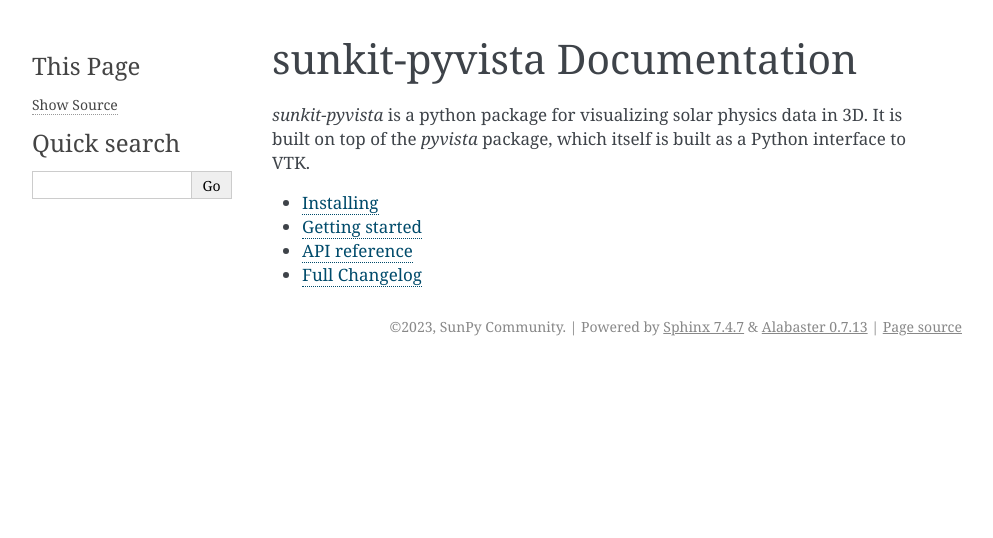
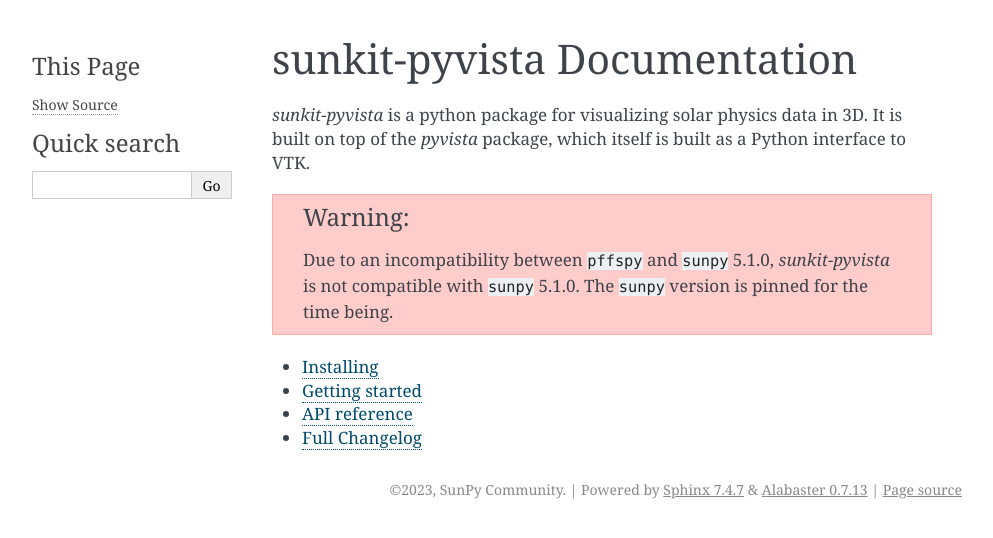
Before and after one commit to sunpy/sunkit-pyvista, a Sphinx documentation site: the page built from docs/index.rst, in a window 1280 px wide. Shown: the top 538 px of the page, without its empty margins (148-1141 px from the left). Built offline with Sphinx 7.4.7, drawn with Linux system fonts in a browser that asks for light colours; pages that are not in the unit, such as notebooks, are missing from menus; the version number could not be read and is left out.

Commit message:
pin sunpy (#154)

```diff
--- a/docs/index.rst
+++ b/docs/index.rst
@@ -4,6 +4,11 @@
 
 `sunkit-pyvista` is a python package for visualizing solar physics data in 3D.
 It is built on top of the `pyvista` package, which itself is built as a Python interface to VTK.
+
+.. warning::
+
+   Due to an incompatibility between ``pffspy`` and ``sunpy`` 5.1.0, `sunkit-pyvista` is not compatible with ``sunpy`` 5.1.0.
+   The ``sunpy`` version is pinned for the time being.
 
 .. toctree::
    :maxdepth: 2
--- a/setup.cfg
+++ b/setup.cfg
@@ -36,7 +36,7 @@
 install_requires =
   pfsspy>=1.1.2
   pyvista[all]>= 0.38.4
-  sunpy[map]>=5.0.0
+  sunpy[map]>=5.0.0,<5.1.0
 
 [options.extras_require]
 tests =
```
Also changed, not shown: CHANGELOG.rst (+9 -1 lines).
